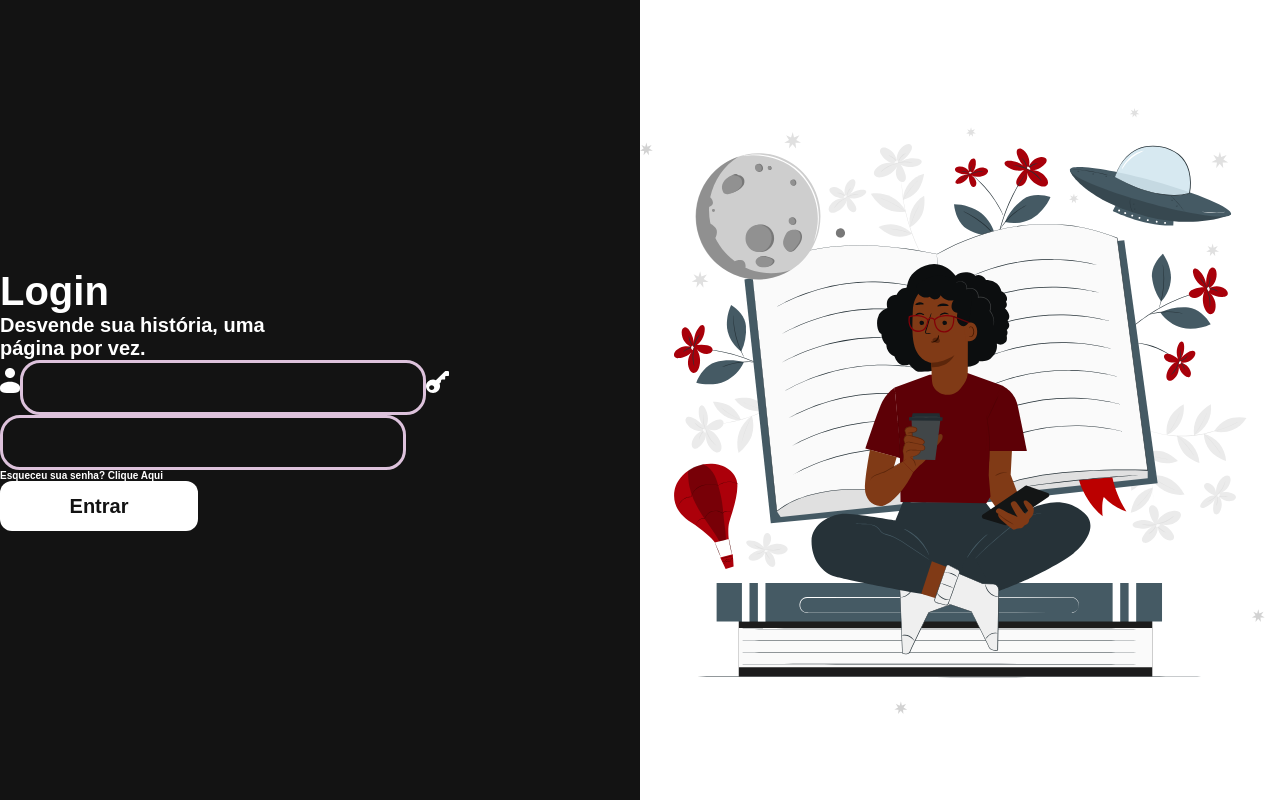
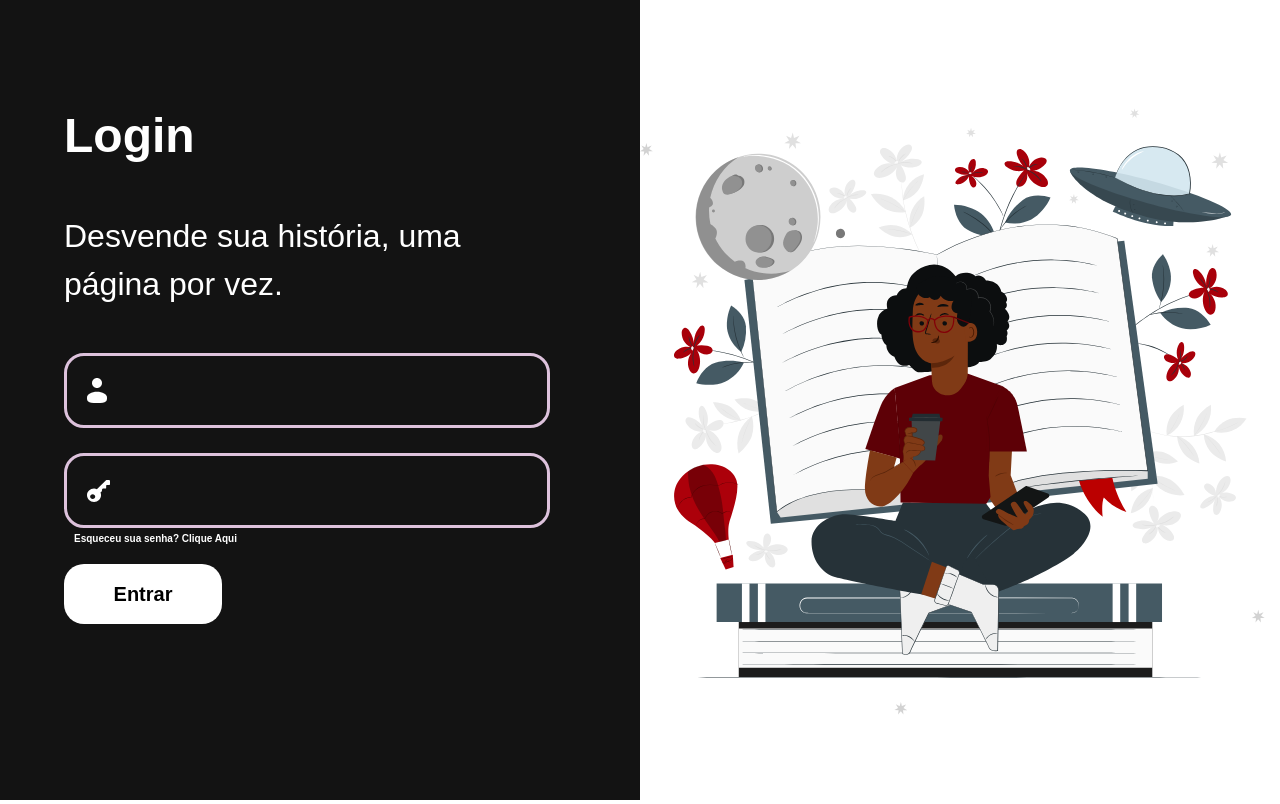
Before and after one commit to Sayd-Developer/Diario-front-end, a React (Vite) app: page /login in a window 1280 px wide. Built offline with nearby package versions, Linux system fonts and the light colour scheme.

Commit message:
Tela de Login finalizada

```diff
--- a/src/pages/Login/index.tsx
+++ b/src/pages/Login/index.tsx
@@ -5,6 +5,8 @@ import {
   ContainerHeader,
   ContainerFooter,
   ContainerContent,
+  ContainerLeft,
+  ContainerInput,
 } from "./style"
 
 import DarkLogin from "../../assets/icons/iconDarkLogin.svg"
@@ -23,6 +25,7 @@ export default function Login() {
 
   return (
     <Container>
+      <ContainerLeft>
         <ContainerContent>
           <ContainerHeader>
             <h1>Login</h1>
@@ -33,21 +36,22 @@ export default function Login() {
             </h2>
           </ContainerHeader>
           <ContainerBody>
-          <label htmlFor="">
+            <ContainerInput>
               <img src={UserLogin} alt="" />
               <input type="text" />
-          </label>
-
-          <label htmlFor="">
+            </ContainerInput>
+            <ContainerInput>
               <img src={KeyLogin} alt="" />
               <input type="password" />
-          </label>
+            </ContainerInput>
+
             <h3>Esqueceu sua senha? Clique Aqui</h3>
           </ContainerBody>
           <ContainerFooter>
             <button>Entrar</button>
           </ContainerFooter>
         </ContainerContent>
+      </ContainerLeft>
 
       <ContainerImg>
         <img src={DarkLogin} alt="" />
--- a/src/pages/Login/style.ts
+++ b/src/pages/Login/style.ts
@@ -1,67 +1,155 @@
 import styled from "styled-components"
 
 export const Container = styled.div`
-  margin: 0;
   height: 100vh;
   width: 100vw;
-  color: white;
   display: flex;
+  flex-direction: row;
+
+  @media only screen and (max-width: 820px) {
+    background-color: #131313;
+  }
+`
+export const ContainerLeft = styled.div`
+  height: 100%;
+  width: 50%;
+  background-color: #131313;
+  color: #fff;
+  display: flex;
+
+  @media only screen and (max-width: 820px) {
+    display: flex;
+    width: 100vh;
+    height: 100vh;
+    flex-direction: row;
+    justify-content: center;
+    align-items: center;
+    background-color: #131313;
+  }
 `
 export const ContainerContent = styled.div`
-  background-color: #131313;
-  width: 50vw;
-  height: 100vh;
+  height: 100%;
+  width: 90%;
+  margin-left: 10%;
   display: flex;
   flex-direction: column;
-  justify-content: center;
+  justify-content: flex-start;
+  align-items: flex-start;
 `
+
 export const ContainerHeader = styled.div`
+  display: flex;
+  flex-direction: column;
+  width: 90%;
+
   h1 {
-    font-size: 40px;
+    font-style: normal;
+    font-weight: 700;
+    font-size: 48px;
+    line-height: 58px;
+    margin-bottom: 47px;
+    margin-top: 107px;
   }
+
+  @media only screen and (max-height: 668px) {
+    h1 {
+      margin-top: 30px;
+      font-size: 29px;
+    }
+  }
+
+  @media only screen and (max-height: 668px) {
+    h2 {
+      font-size: 20px;
+      margin-bottom: 10px;
+    }
+  }
+
   h2 {
-    font-size: 20px;
+    font-style: normal;
+    font-weight: 500;
+    font-size: 32px;
+    line-height: 48px;
+    margin-bottom: 20px;
   }
 `
 export const ContainerBody = styled.div`
-  input {
-    box-sizing: border-box;
-    width: 406px;
-    height: 55px;
-
-    border: 3px solid #ddc2dc;
-    border-radius: 20px;
-    background-color: #131313;
-  }
-
-  img {
-    left: 10.58%;
-    right: 88.1%;
-    top: 48.17%;
-    bottom: 49.29%;
-  }
+  display: flex;
+  flex-direction: column;
+  width: 90%;
+  justify-content: space-around;
 
   h3 {
     font-size: 10px;
+    margin-left: 10px;
+    margin-top: 5px;
+    cursor: pointer;
+  }
+`
+export const ContainerInput = styled.div`
+  display: flex;
+  width: 90%;
+
+  height: 45px;
+  margin-top: 25px;
+  padding: 0px 0px 0px 20px;
+  border: 3px solid #ddc2dc;
+  border-radius: 20px;
+
+  width: 486px;
+  height: 75px;
+  left: 131px;
+  top: 447px;
+
+  display: flex;
+  align-items: center;
+
+  @media only screen and (max-width: 1122px) {
+    width: 90%;
+  }
+
+  input {
+    background-color: #131313;
+    border: none;
+    color: #fff;
+    margin-left: 10px;
+    width: 90%;
+    height: 35px;
+    padding: 5px;
+    outline: none;
   }
 `
 export const ContainerFooter = styled.div`
   button {
-    width: 198px;
-    height: 50px;
+    width: 158px;
+    height: 60px;
+    left: 131px;
+    top: 694px;
+
+    font-weight: 700;
+    font-size: 20px;
+    line-height: 45px;
+    margin-top: 20px;
     background: #ffffff;
-
-    border-radius: 12px;
+    border-radius: 20px;
+    cursor: pointer;
     border: none;
-    color: #131313;
-    font-weight: 900;
-    font-size: 20px;
   }
 `
 export const ContainerImg = styled.div`
+  height: 100vh;
+  width: 50%;
+  display: flex;
+  justify-content: center;
+  align-items: center;
+
+  @media only screen and (max-width: 820px) {
+    visibility: hidden;
+    display: none;
+  }
+
   img {
-    background-color: white;
-    height: 100vh;
-    width: 50vw;
+    max-width: 100%;
+    height: auto;
   }
 `
```
Lines whose indentation alone changed are shown as unchanged.
